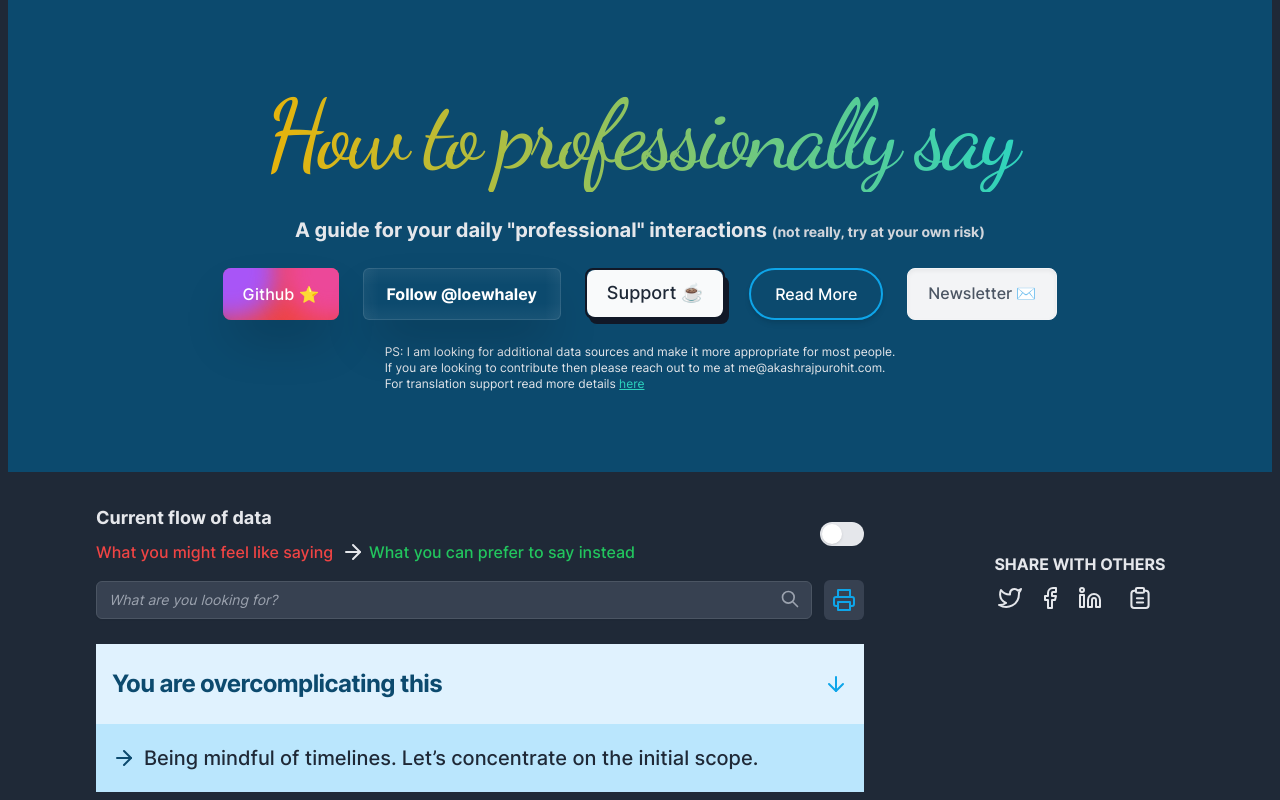
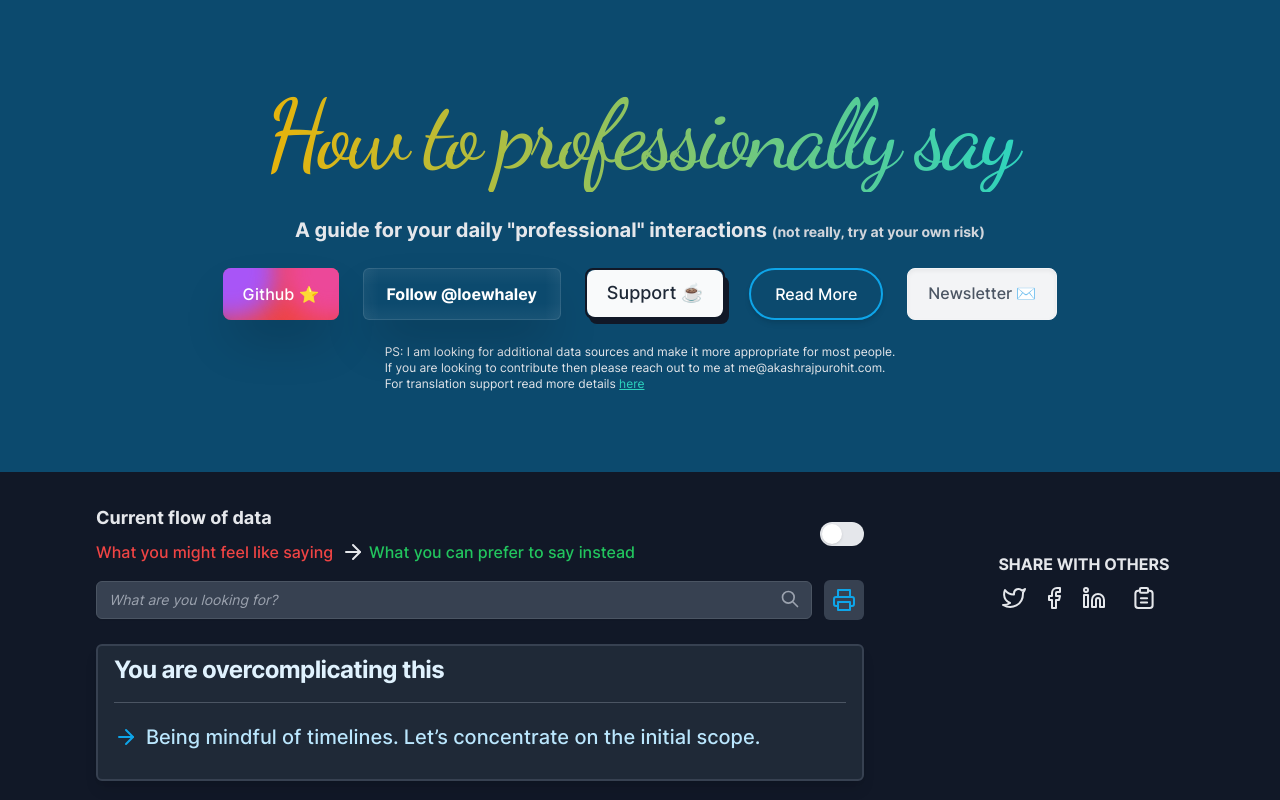
Before and after one commit to AkashRajpurohit/howtoprofessionallysay, a Next.js app: page / in a window 1280 px wide. Shown: the top 800 px of the page. Built offline with nearby package versions, Linux system fonts and the light colour scheme.

Commit message:
feat: :lipstick: question card ui updated

```diff
--- a/components/Container.tsx
+++ b/components/Container.tsx
@@ -8,7 +8,7 @@ const Container: FunctionComponent<IContainerProps> = ({
   children,
 }): JSX.Element => {
   return (
-    <div className="px-2">
+    <div>
       <Header />
       {children}
       <Footer />
--- a/components/QuestionCard.tsx
+++ b/components/QuestionCard.tsx
@@ -1,7 +1,6 @@
-import { Disclosure, Transition } from '@headlessui/react';
 import { Flow, IQnA } from 'lib/types';
 import React, { FunctionComponent } from 'react';
-import { ArrowRight, ArrowUp } from 'react-feather';
+import { ArrowRight } from 'react-feather';
 import useStore from 'store/app';
 
 interface IQuestionCardProps {
@@ -19,46 +18,25 @@ const QuestionCard: FunctionComponent<IQuestionCardProps> = ({
       : [qna.question];
 
   return (
-    <div className="w-full">
-      <Disclosure defaultOpen={true}>
-        {({ open }) => (
-          <div className="my-2">
-            <Disclosure.Button className="flex w-full items-center justify-between gap-2 bg-primary-100 px-4 py-6 text-left text-sm font-medium text-primary-900 hover:bg-primary-200 focus:outline-none focus-visible:ring focus-visible:ring-primary-500 focus-visible:ring-opacity-75">
-              <h3 className="select-all text-xl font-bold leading-9 tracking-tight xl:text-2xl">
+    <div className="w-full space-y-4 divide-y divide-gray-600 rounded-md border-2 border-gray-700 bg-gray-800 px-4 py-2 shadow-lg">
+      <div>
+        <h3 className="select-all text-xl font-bold leading-9 tracking-tight text-primary-100 xl:text-2xl">
           {question}
         </h3>
-              <span className="h-6 w-6 print:hidden">
-                <ArrowUp
-                  className={`${
-                    open ? 'rotate-180 transform' : ''
-                  } text-primary-500`}
-                />
-              </span>
-            </Disclosure.Button>
-            <Transition
-              enter="transition duration-200 ease-out"
-              enterFrom="transform -translate-x-10 opacity-0"
-              enterTo="transform translate-x-0 opacity-100"
-              leave="transition duration-200 ease-out"
-              leaveFrom="transform translate-x-0 opacity-100"
-              leaveTo="transform translate-x-10 opacity-0"
-            >
-              <Disclosure.Panel className="bg-primary-200">
-                <ul className="px-4 py-4 text-xl font-medium text-gray-800">
+        <span className="h-6 w-6 print:hidden"></span>
+      </div>
+      <div>
+        <ul className="py-4 text-lg font-medium text-primary-200 xl:text-xl">
           {(answers || []).map((answer, index) => (
             <li className="my-1 flex items-start gap-2" key={index}>
-                      <span className="mt-0.5 text-primary-900">
+              <span className="mt-0.5 hidden text-primary-500 sm:inline">
                 <ArrowRight />
               </span>
               <div className="select-all">{answer}</div>
             </li>
           ))}
         </ul>
-              </Disclosure.Panel>
-            </Transition>
       </div>
-        )}
-      </Disclosure>
     </div>
   );
 };
--- a/components/QuestionsListLayout.tsx
+++ b/components/QuestionsListLayout.tsx
@@ -124,10 +124,10 @@ const QuestionsListLayout: FunctionComponent = (): JSX.Element => {
           </button>
         </div>
       </div>
-      <ul className="mt-4 flex flex-col gap-3">
+      <ul role="list" className="divide-y-2 divide-gray-500">
         {!questionsToDisplay.length && <li>No questions found</li>}
         {questionsToDisplay.map((qna) => (
-          <li key={qna.question}>
+          <li key={qna.id} className="py-6">
             <QuestionCard qna={qna} />
           </li>
         ))}
--- a/pages/_document.tsx
+++ b/pages/_document.tsx
@@ -46,7 +46,7 @@ class MyDocument extends Document {
             href="/static/images/favicon-16x16.png"
           />
         </Head>
-        <body className="bg-gray-800 font-sans text-gray-200 antialiased">
+        <body className="bg-gray-900 font-sans text-gray-200 antialiased">
           <Main />
           <NextScript />
         </body>
```
Lines whose indentation alone changed are shown as unchanged.
